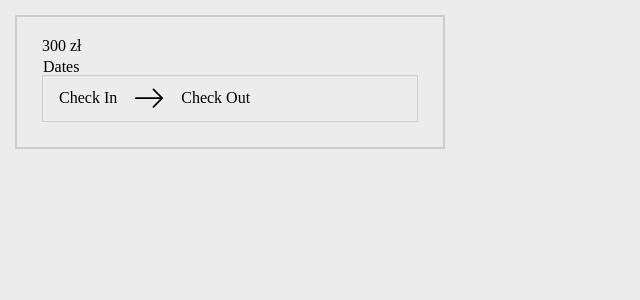
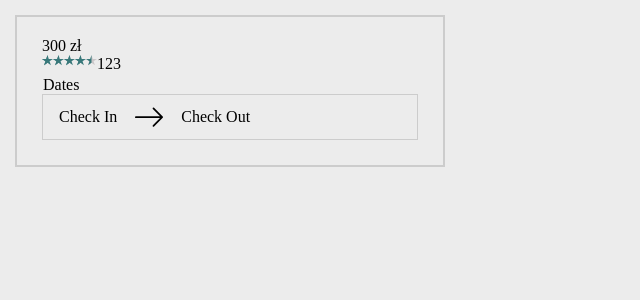
Before and after one commit to GadQ/vue-reservation-form, a Vue app: page / in a window 1280 px wide. Shown: the top 300 px of the page, without its empty margins (0-640 px from the left). Built offline with nearby package versions, Linux system fonts and the light colour scheme.

Commit message:
Rating component - stars and little styling

```diff
--- a/src/App.vue
+++ b/src/App.vue
@@ -15,7 +15,7 @@
             price: 300,
             currency: 'zł',
             rating: {
-                rate: 4.65,
+                rate: 4.5,
                 count: 123
             }
         }),
--- a/src/components/FormReservation.vue
+++ b/src/components/FormReservation.vue
@@ -4,7 +4,9 @@
             <span class="sr-only">Price:</span>{{ price }} {{ currency }}
         </div>
 
-        <div class="reservation__rating"></div>
+        <div class="reservation__rating">
+            <Rating :rating="rating"/>
+        </div>
 
         <fieldset class="reservation__dates">
             <legend class="reservation__dates-legend">Dates</legend>
@@ -24,6 +26,8 @@
 </template>
 
 <script>
+    import Rating from "./Rating";
+
     export default {
         name: 'FormReservation',
         data: () => ({
@@ -38,6 +42,7 @@
             dateCheckOut: String
         },
         components: {
+            Rating
         },
         watch: {
             dateCheckIn: {
--- /dev/null
+++ b/src/components/Rating.vue
@@ -0,0 +1,72 @@
+<template>
+    <div class="rating">
+        <div class="sr-only">
+            Rating: {{ rating.rate }} / {{ rating.count }}
+        </div>
+        <div class="rating__stars" aria-hidden="true">
+            <span v-for="rateIndex in 5" :key="rateIndex" class="rating__star">
+                <svg xmlns="http://www.w3.org/2000/svg" viewBox="0 0 11 10.3125" width="11" class="rating__star-svg"
+                     :class="chooseStar(rateIndex)">
+                    <path
+                        d="m 11,3.94309 -4.208482,0 L 5.5,0 4.208482,3.94309 0,3.94309 3.442411,6.36941 2.101786,10.3125 5.5,7.86883 8.898214,10.3125 7.555134,6.36941 11,3.94309 Z"/>
+                    <path d="M 5.5,0 4.208482,3.94309 0,3.94309 3.442411,6.36941 2.101786,10.3125 5.5,7.86883 Z"
+                          class="rating__star-svg-half"/>
+                </svg>
+            </span>
+        </div>
+        <div class="rating__votes-count" aria-hidden="true">{{ rating.count }}</div>
+    </div>
+</template>
+
+<script>
+    export default {
+        name: 'Rating',
+        props: {
+            rating: Object
+        },
+        methods: {
+            chooseStar(rateIndex) {
+                const diff = Number((this.rating.rate - (rateIndex - 1)).toFixed(2));
+
+                if (diff > 0.3 && diff <= 0.6) {
+                    return 'is-half';
+                }
+                if (diff > 0.6) {
+                    return 'is-full';
+                }
+            },
+        }
+    }
+</script>
+
+
+<!-- Add "scoped" attribute to limit CSS to this component only -->
+<style lang="scss">
+    $color-full: #38787a;
+    $color-empty: #cbc7c9;
+
+    .rating {
+        display: flex;
+
+        &__stars {
+            display: flex;
+        }
+
+        &__star-svg {
+            fill: $color-empty;
+
+            &.is-full {
+                fill: $color-full;
+            }
+
+            &.is-half {
+                fill: $color-empty;
+
+                .rating__star-svg-half {
+                    fill: $color-full;
+                }
+            }
+        }
+    }
+
+</style>
```
